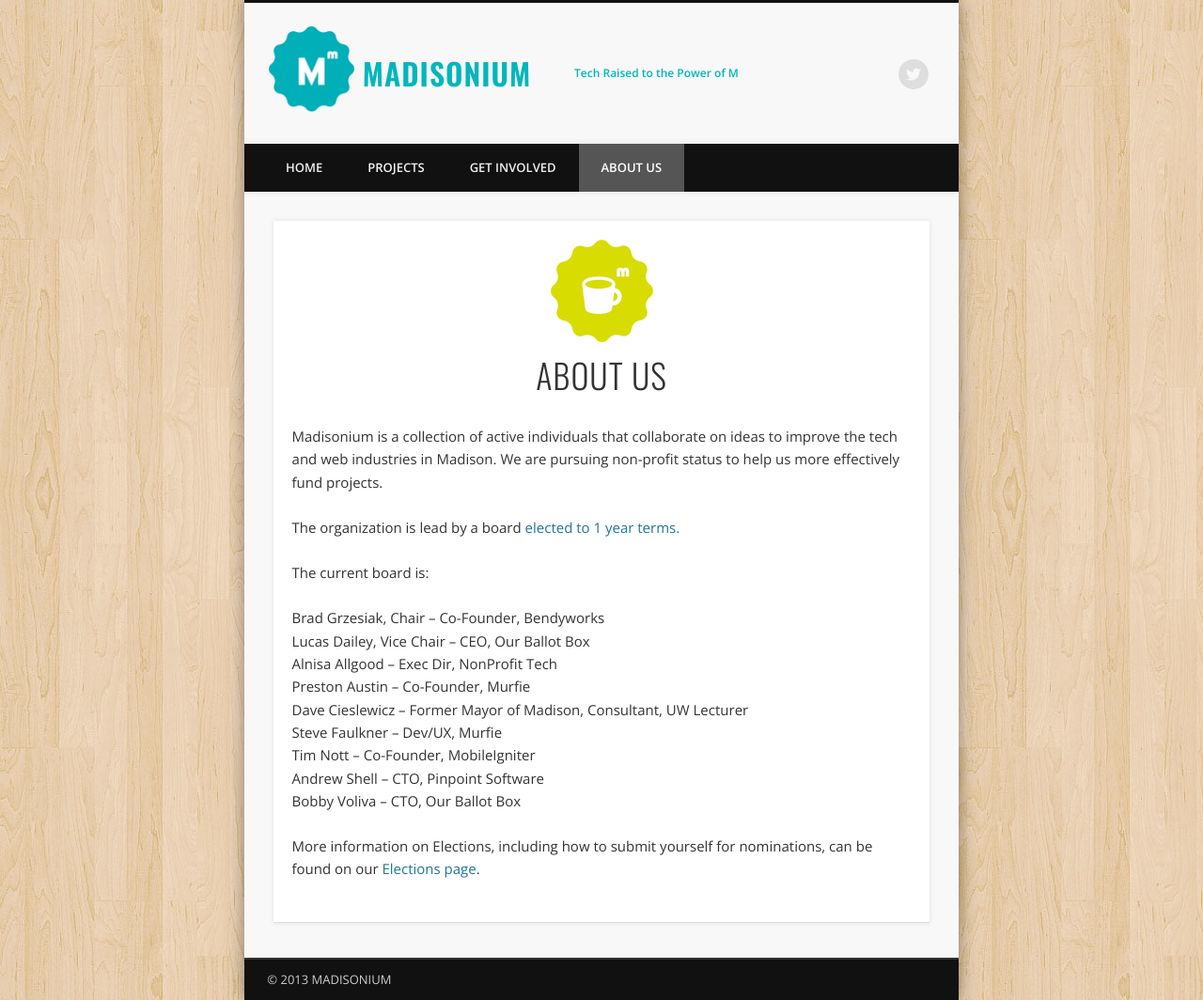
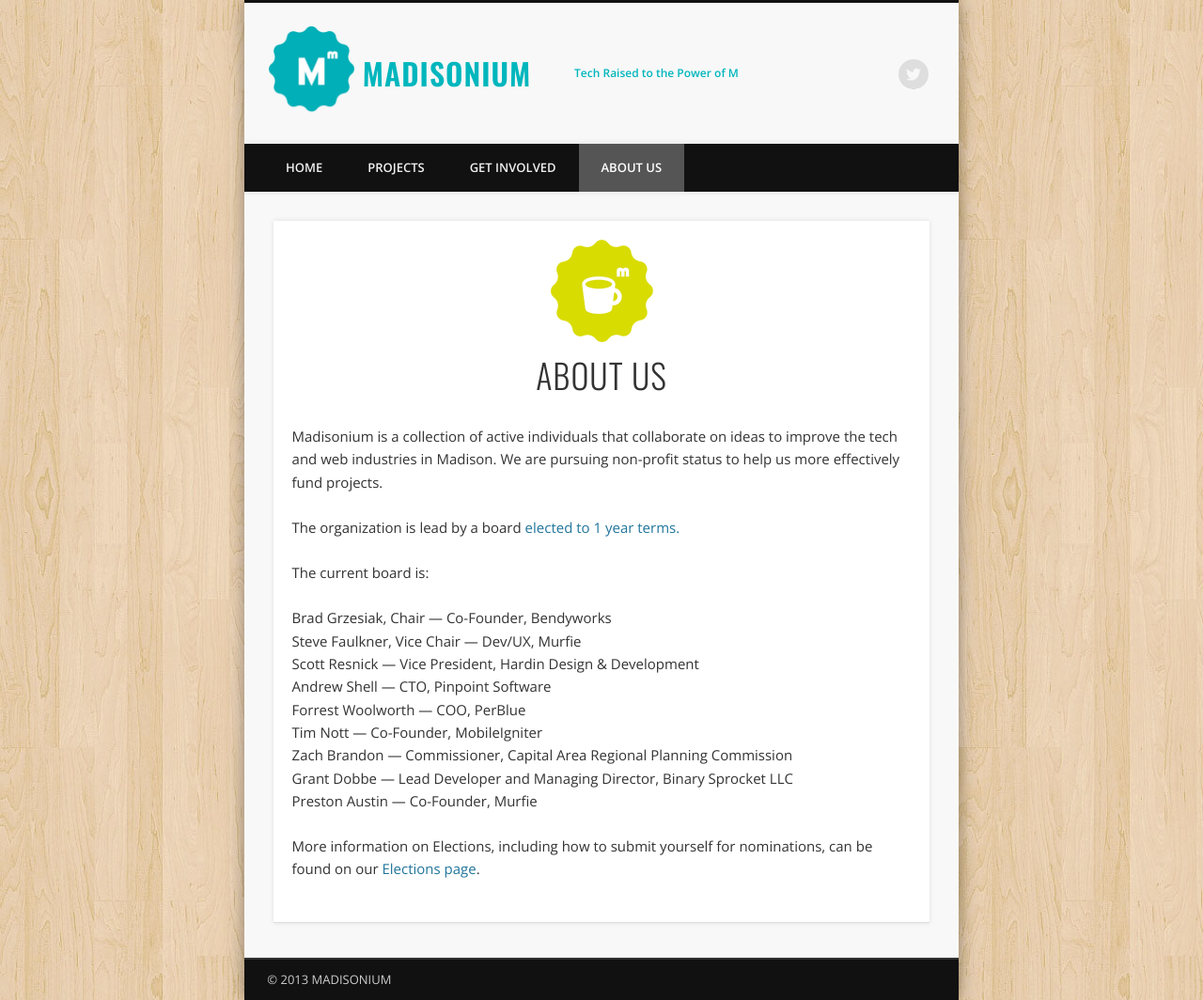
Before and after one commit to madisonium/madisonium.github.com, a Jekyll site: the page built from about.html, in a window 1280 px wide. Shown: the whole page at 94% size. Built offline with Jekyll 4.4.1, drawn with Linux system fonts in a browser that asks for light colours; nearby versions of some CDN libraries; Markdown is read by kramdown in place of the engine named in the settings.

Commit message:
Updated current board on about page

```diff
--- a/about.html
+++ b/about.html
@@ -9,13 +9,14 @@
 <p>The organization is lead by a board <a title="Elections" href="/elections/">elected to 1 year terms.</a></p>
 
 <p>The current board is:</p>
-<p>Brad Grzesiak, Chair &#8211; Co-Founder, Bendyworks<br />
-Lucas Dailey, Vice Chair &#8211; CEO, Our Ballot Box<br />
-Alnisa Allgood &#8211; Exec Dir, NonProfit Tech<br />
-Preston Austin &#8211; Co-Founder, Murfie<br />
-Dave Cieslewicz &#8211; Former Mayor of Madison, Consultant, UW Lecturer<br />
-Steve Faulkner &#8211; Dev/UX, Murfie<br />
-Tim Nott &#8211; Co-Founder, MobileIgniter<br />
-Andrew Shell &#8211; CTO, Pinpoint Software<br />
-Bobby Voliva &#8211; CTO, Our Ballot Box</p>
+<p>Brad Grzesiak, Chair &mdash; Co-Founder, Bendyworks<br />
+Steve Faulkner, Vice Chair &mdash; Dev/UX, Murfie<br />
+Scott Resnick &mdash; Vice President, Hardin Design &amp; Development<br />
+Andrew Shell &mdash; CTO, Pinpoint Software<br />
+Forrest Woolworth &mdash; COO, PerBlue<br />
+Tim Nott &mdash; Co-Founder, MobileIgniter<br />
+Zach Brandon &mdash; Commissioner, Capital Area Regional Planning Commission<br />
+Grant Dobbe &mdash; Lead Developer and Managing Director, Binary Sprocket LLC<br />
+Preston Austin &mdash; Co-Founder, Murfie</p>
+
 <p>More information on Elections, including how to submit yourself for nominations, can be found on our <a title="Elections" href="/elections/">Elections page</a>.</p>
```
